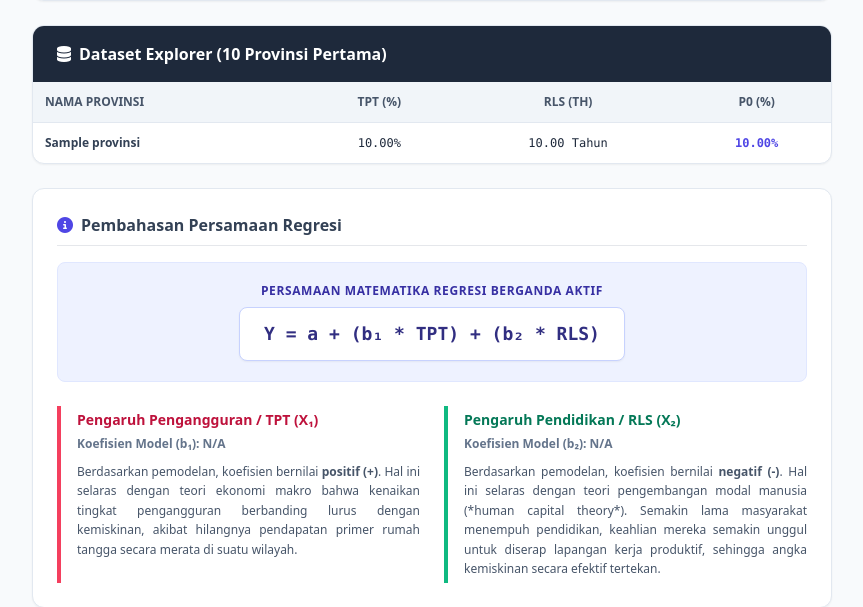
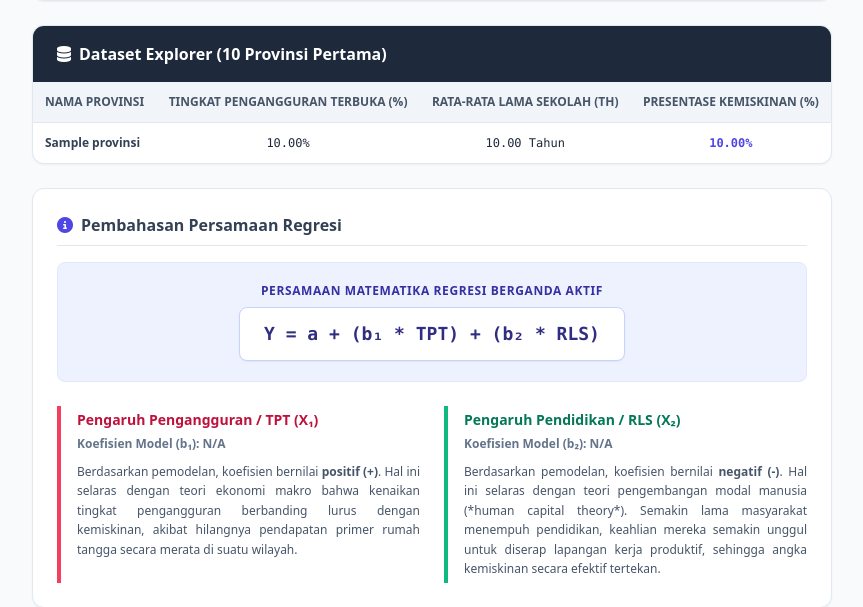
Before and after one commit to MohammadILhamSyahputra/Prediksi_Kemiskinan, a Flask app: template templates/dashboard.html in a window 1280 px wide. Shown: the part 1178-1785 px from the top of the page, without its empty margins (416-1279 px from the left). Run offline with Flask 3, Linux system fonts and the light colour scheme; the template is opened without the code that fills it: most values are stand-ins (such as "Sample title", 1, 10 or a date in 2020); some libraries are stand-ins or nearby versions.

Commit message:
tampilan tabel

```diff
--- a/templates/dashboard.html
+++ b/templates/dashboard.html
@@ -207,9 +207,9 @@
                             <thead>
                                 <tr class="bg-slate-100 border-b border-slate-200 text-slate-600 font-bold uppercase">
                                     <th class="p-3">Nama Provinsi</th>
-                                    <th class="p-3 text-center">TPT (%)</th>
-                                    <th class="p-3 text-center">RLS (Th)</th>
-                                    <th class="p-3 text-center">P0 (%)</th>
+                                    <th class="p-3 text-center">Tingkat Pengangguran Terbuka (%)</th>
+                                    <th class="p-3 text-center">Rata-rata Lama Sekolah (Th)</th>
+                                    <th class="p-3 text-center">Presentase Kemiskinan (%)</th>
                                 </tr>
                             </thead>
                             <tbody class="divide-y divide-slate-100">
```
